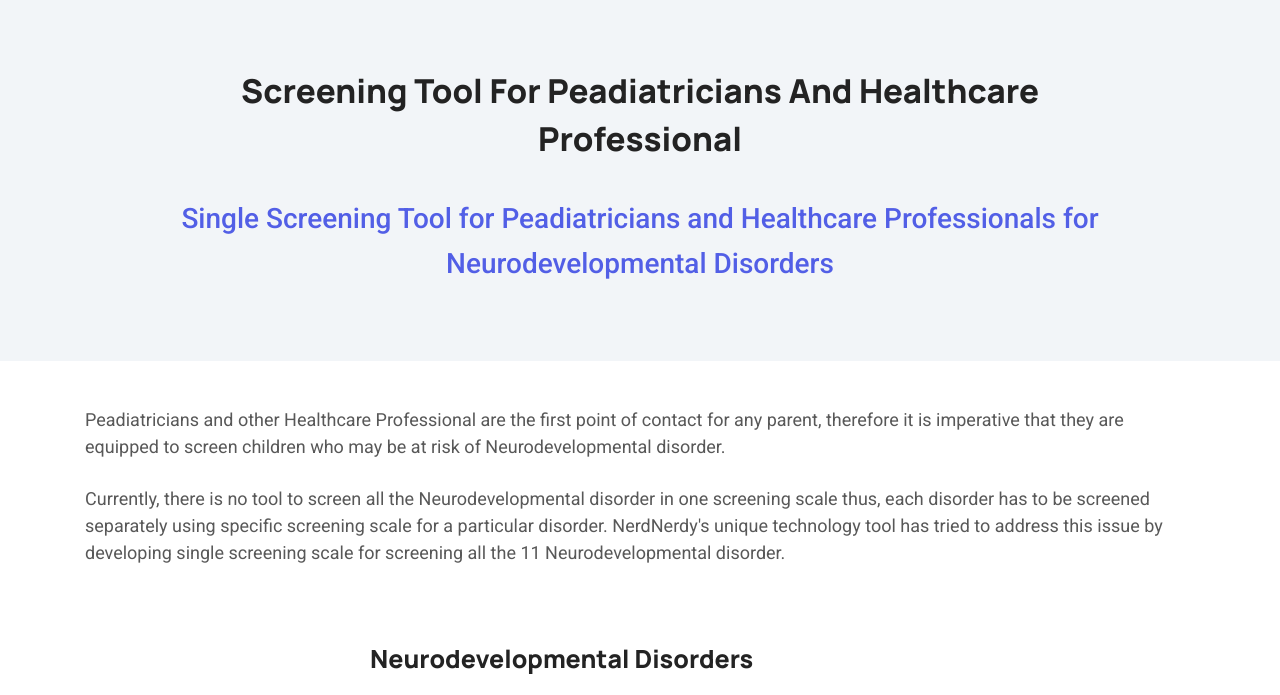
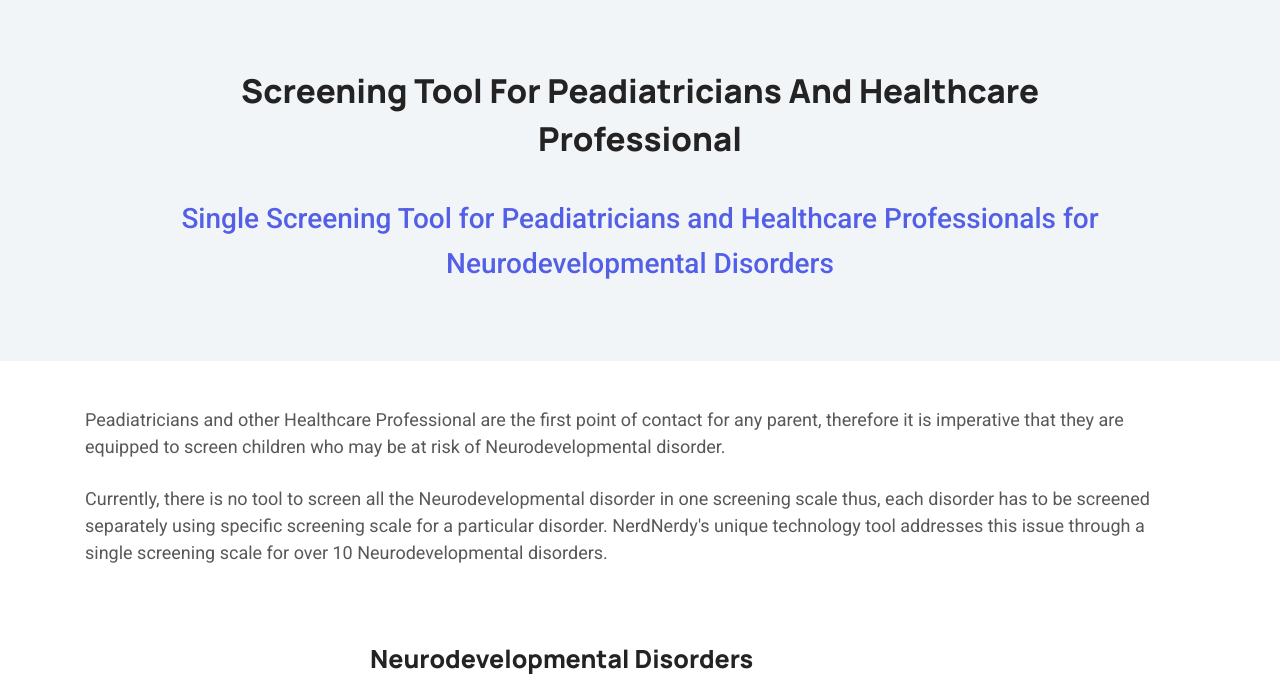
Before and after one commit to NerdNerdy-Technologies/NN_home_op3, a plain HTML site: page Peadiatricians.html in a window 1280 px wide. Shown: the part 83-778 px from the top of the page. Drawn offline with nearby package versions, Linux system fonts and the light colour scheme; a script that the page names is missing.

Commit message:
final updates

```diff
--- a/Peadiatricians.html
+++ b/Peadiatricians.html
@@ -229,7 +229,7 @@
 							<div data-uk-scrollspy="cls: uk-animation-slide-left-medium; target: > div; delay: 50; repeat: false">
 								<div class="margin-top-25px margin-bottom-50px">
 									<p>Peadiatricians and other Healthcare Professional are the first point of contact for any parent, therefore it is imperative that they are equipped to screen children who may be at risk of Neurodevelopmental disorder.</p>
-									<p>Currently, there is no tool to screen all the Neurodevelopmental disorder in one screening scale thus, each disorder has to be screened separately using specific screening scale for a particular disorder. NerdNerdy's unique technology tool has tried to address this issue by developing single screening scale for screening all the 11 Neurodevelopmental disorder.</p>
+									<p>Currently, there is no tool to screen all the Neurodevelopmental disorder in one screening scale thus, each disorder has to be screened separately using specific screening scale for a particular disorder. NerdNerdy's unique technology tool addresses this issue through a single screening scale for over 10 Neurodevelopmental disorders.</p>
 									<!-- <p>nerdnerdy.com offers a wide collection of unique, research-backed learning resources, intervention tools and teaching aids for children and professionals working with them.</p> -->
 								</div>
 
```
Also changed, not shown: index.html (+1 -1 lines).
